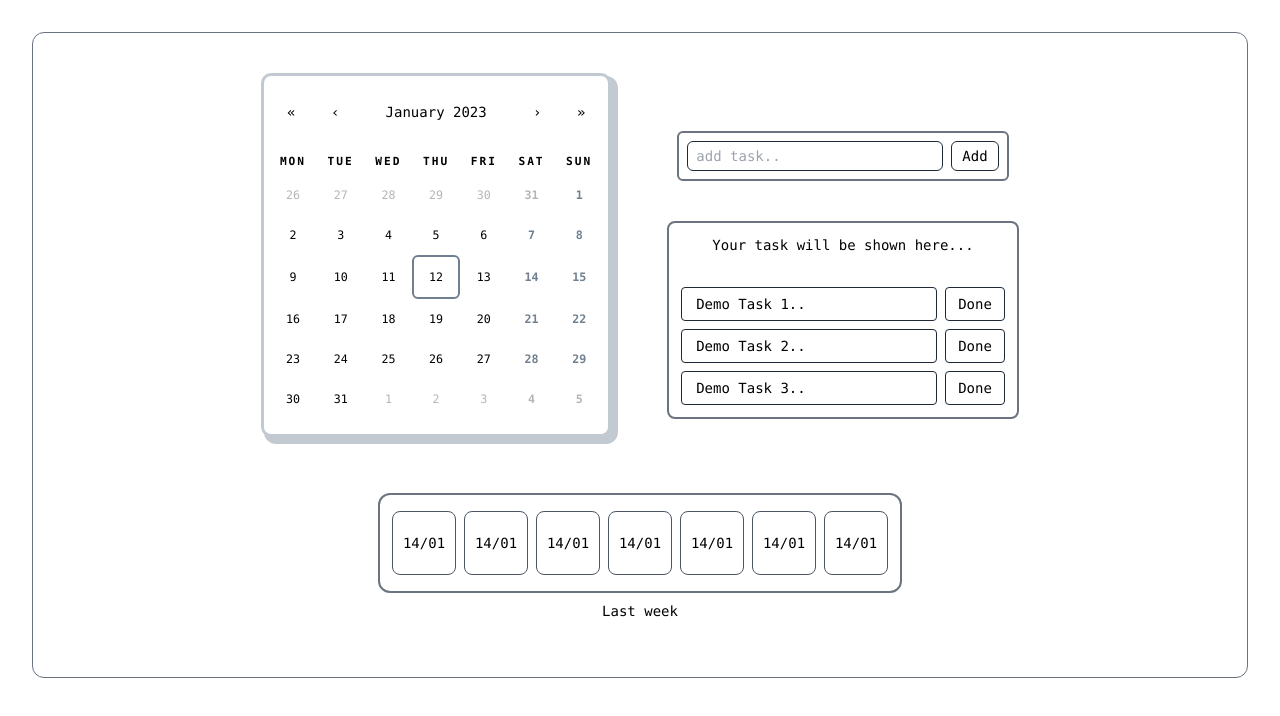
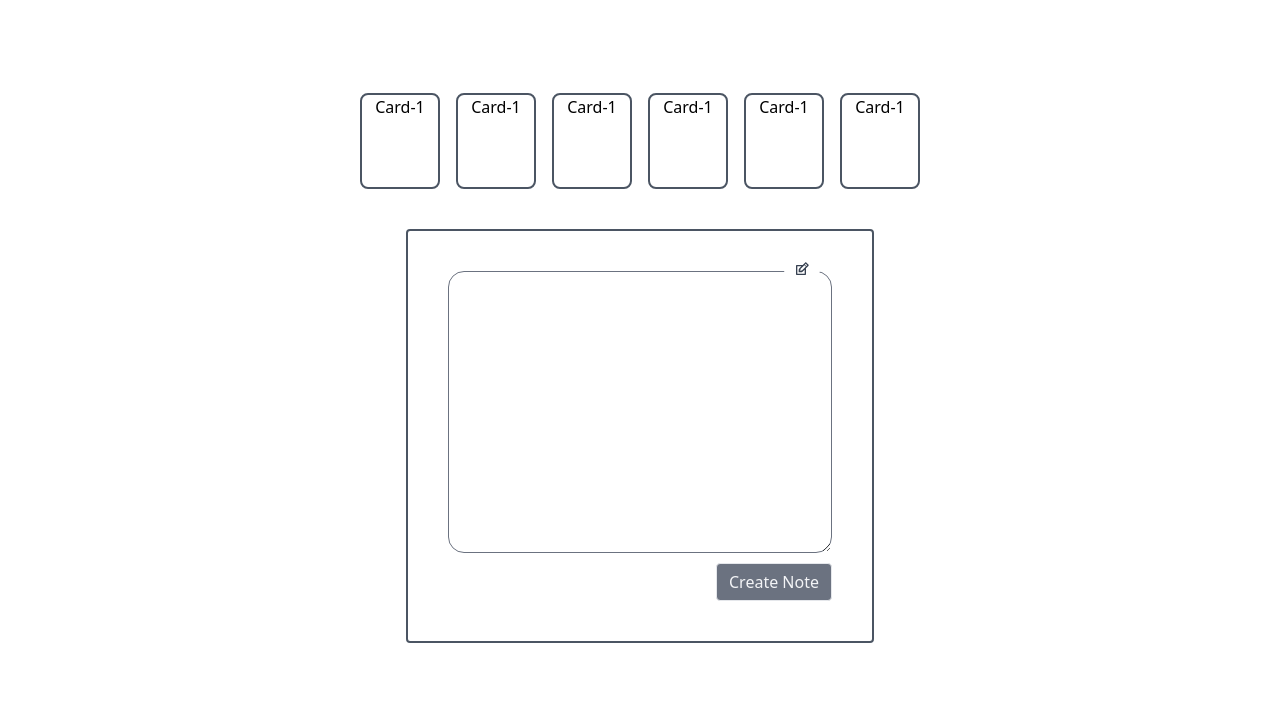
Before and after one commit to Safayet-Mahid/productivity-suit, a React (Vite) app: page / in a window 1280 px wide. Shown: the top 716 px of the page. Built offline with nearby package versions, Linux system fonts and the light colour scheme.

Commit message:
Implemented Create-Note Basic structure

```diff
--- a/src/App.jsx
+++ b/src/App.jsx
@@ -1,5 +1,6 @@
 import "./App.css";
 import HomePage from "./pages/HomePage";
+import NotesPage from "./pages/NotesPage";
 import PomodoroPage from "./pages/PomodoroPage";
 import TodosPage from "./pages/TodosPage";
 import UserDashboardPage from "./pages/UserDashboardPage";
@@ -10,7 +11,8 @@ function App() {
       {/* <HomePage /> */}
       {/* <UserDashboardPage /> */}
       {/* <PomodoroPage/> */}
-      <TodosPage/>
+      {/* <TodosPage/> */}
+      <NotesPage/>
     </div>
   );
 }
--- /dev/null
+++ b/src/components/Notes/Notes.jsx
@@ -0,0 +1,123 @@
+import React, { useState } from "react";
+import { TiEdit } from "react-icons/ti";
+import { BiUndo, BiRedo } from "react-icons/bi";
+import { GrTextAlignLeft, GrTextAlignCenter, GrTextAlignRight } from "react-icons/gr";
+import { BsTypeUnderline, BsCircle } from "react-icons/bs";
+import { FiItalic } from "react-icons/fi";
+import { FaBold } from "react-icons/fa";
+
+const Notes = () => {
+    const [editBtn, setEditBtn] = useState(false)
+    const [textBold, setTextBold] = useState(false)
+    const [textItalic, setTextItalic] = useState(false)
+    const [textUnderline, setTextUnderline] = useState(false)
+    const [textCenter, setTextCenter] = useState(false)
+    const [textRight, setTextRight] = useState(false)
+    const [textLeft, setTextLeft] = useState(false)
+    const [textDefault, setTextDefault] = useState(true)
+
+  return (
+    <div className="flex flex-col justify-center items-center gap-y-10 mt-[10%] lg:mt-[5%]">
+      {/* Overview Card Section */}
+      <div className="flex gap-x-4 justify-center">
+        <div className="border-2 rounded-lg text-center border-gray-600 w-20 h-24">
+          Card-1
+        </div>
+        <div className="border-2 rounded-lg text-center border-gray-600 w-20 h-24">
+          Card-1
+        </div>
+        <div className="border-2 rounded-lg text-center border-gray-600 w-20 h-24">
+          Card-1
+        </div>
+        <div className="border-2 rounded-lg text-center border-gray-600 w-20 h-24">
+          Card-1
+        </div>
+        <div className="border-2 rounded-lg text-center border-gray-600 w-20 h-24">
+          Card-1
+        </div>
+        <div className="border-2 rounded-lg text-center border-gray-600 w-20 h-24">
+          Card-1
+        </div>
+      </div>
+      {/* Create Card Section */}
+      <div className="relative border-double border-2 rounded w-fit p-10 border-gray-600 flex flex-col items-end gap-y-1">
+        {/* ================ Edit Card ================ */}
+        <div className={`${editBtn ? "border rounded-lg absolute top-10 -right-12 z-20 visible" : "border rounded-lg absolute top-10 -right-12 z-20 hidden"}`}>
+          {/* Undo/Redo Changes */}
+          <div className="border-b-2 bg-white space-x-4 px-3 py-1 hover:bg-slate-200">
+            <button>
+              <BiUndo />
+            </button>
+            <button>
+              <BiRedo />
+            </button>
+          </div>
+          {/* Text Formate */}
+          <div className="border-b-2 bg-white space-x-4 px-3 py-1 hover:bg-slate-200">
+            <button onClick={()=> setTextBold( prev => !prev )}>
+              <FaBold />
+            </button>
+            <button onClick={()=> setTextItalic( prev => !prev )}>
+              <FiItalic />
+            </button>
+            <button onClick={()=> setTextUnderline( prev => !prev )}>
+              <BsTypeUnderline />
+            </button>
+          </div>
+          {/* Font Style */}
+          <div className="border-b-2 bg-white space-x-4 px-3 py-1 hover:bg-slate-200">
+            <button onClick={()=>{
+                setTextCenter(false)
+                setTextLeft(true)
+                setTextRight(false)
+            }}>
+              <GrTextAlignLeft />
+            </button>
+            <button onClick={()=>{
+                setTextCenter(true)
+                setTextLeft(false)
+                setTextRight(false)
+            }}>
+              <GrTextAlignCenter />
+            </button>
+            <button onClick={()=>{
+                setTextCenter(true)
+                setTextLeft(false)
+                setTextRight(true)
+            }}>
+              <GrTextAlignRight />
+            </button>
+          </div>
+          {/* Card color */}
+          <div className= "bg-white space-x-4 px-3 py-1">
+            <button className="border-2 rounded-full border-blue-600 w-4 h-4 bg-white"></button>
+            <button className="border-2 rounded-full w-4 h-4 bg-sky-200 border-sky-200"></button>
+            <button className="border-2 rounded-full w-4 h-4 bg-green-200 border-green-200"></button>
+          </div>
+        </div>
+        {/* ================ Create Card ================ */}
+        <div className="relative">
+          <button onClick={()=> setEditBtn(true)} className="border-0 hover:shadow-md px-2.5 py-1.5 rounded-full hover:rounded absolute bg-white text-gray-700 hover:text-amber-600 right-3 -top-4 ">
+            <TiEdit />
+          </button>
+          <textarea
+            className={`${ textBold && "font-bold"}
+            ${ textItalic && "font-serif"}
+            ${ textUnderline && "underline"}
+            ${ textCenter && "text-center"}
+            ${ textLeft && "text-left"}
+            ${ textRight && "text-right"}
+            ${ textDefault && "p-5 border rounded-2xl border-gray-500 w-96"}`}
+            cols="10"
+            rows="10"
+          ></textarea>
+        </div>
+        <button className="border px-3 py-1.5 bg-gray-500 hover:bg-gray-600 text-gray-100 rounded">
+          Create Note
+        </button>
+      </div>
+    </div>
+  );
+};
+
+export default Notes;
--- /dev/null
+++ b/src/pages/NotesPage.jsx
@@ -0,0 +1,10 @@
+import React from 'react'
+import Notes from '../components/Notes/Notes'
+
+const NotesPage = () => {
+  return (
+    <Notes/>
+  )
+}
+
+export default NotesPage
```
